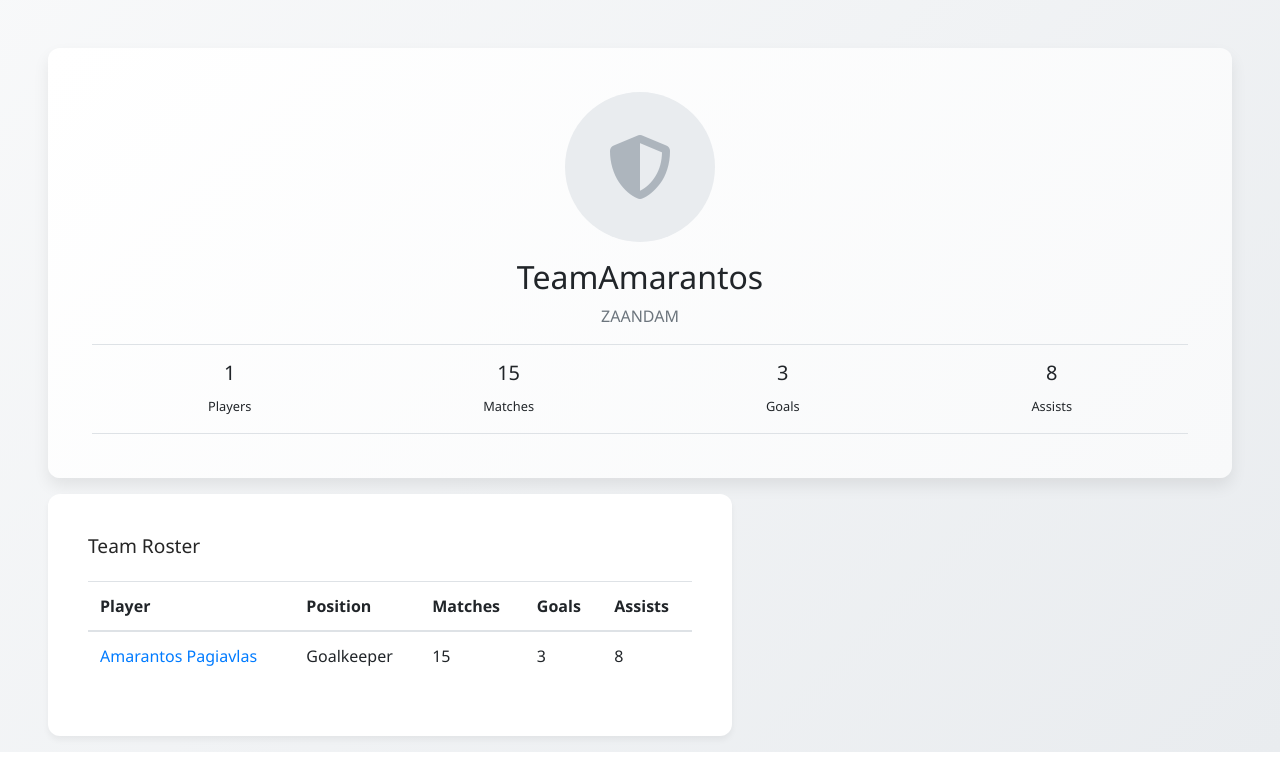
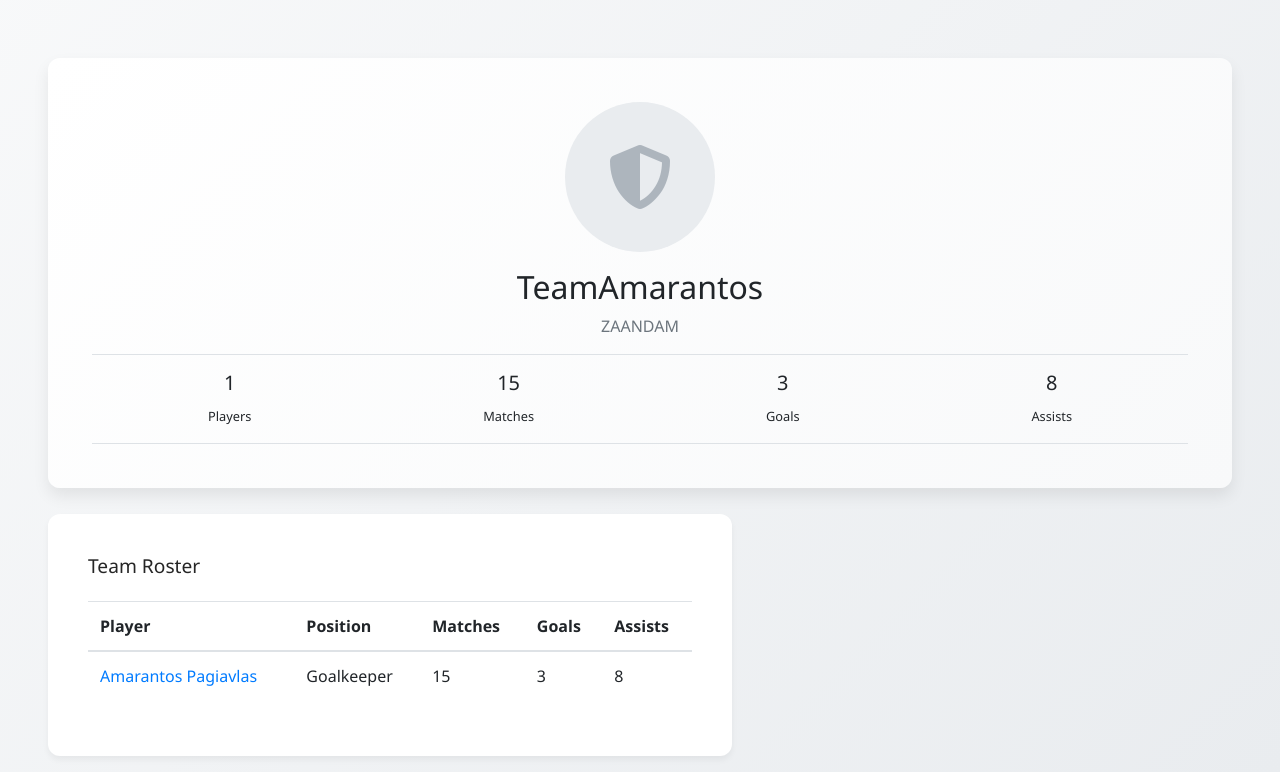
Before and after one commit to AmarantosPagiavlas03/Self-Project, a Django app: page /scout_app/team_dashboard/1/ in a window 1280 px wide. Shown: the part 56-828 px from the top of the page. Run offline with Django 5.2, Linux system fonts and the light colour scheme; a user stored in the database is signed in; data comes from the database, SQL or seed files in the repository; some libraries are stand-ins or nearby versions.

Commit message:
grid gap fix

```diff
--- a/django_scout/scout_project/scout_app/static/styles.css
+++ b/django_scout/scout_project/scout_app/static/styles.css
@@ -577,6 +577,10 @@
   grid-column: span 5;
 }
 
+.dashboard_card_container__column {
+  margin-top: 10px;
+}
+
 /* responsive */
 @media (max-width: 1200px) {
   .dashboard_card_container__row:nth-child(2),
```
